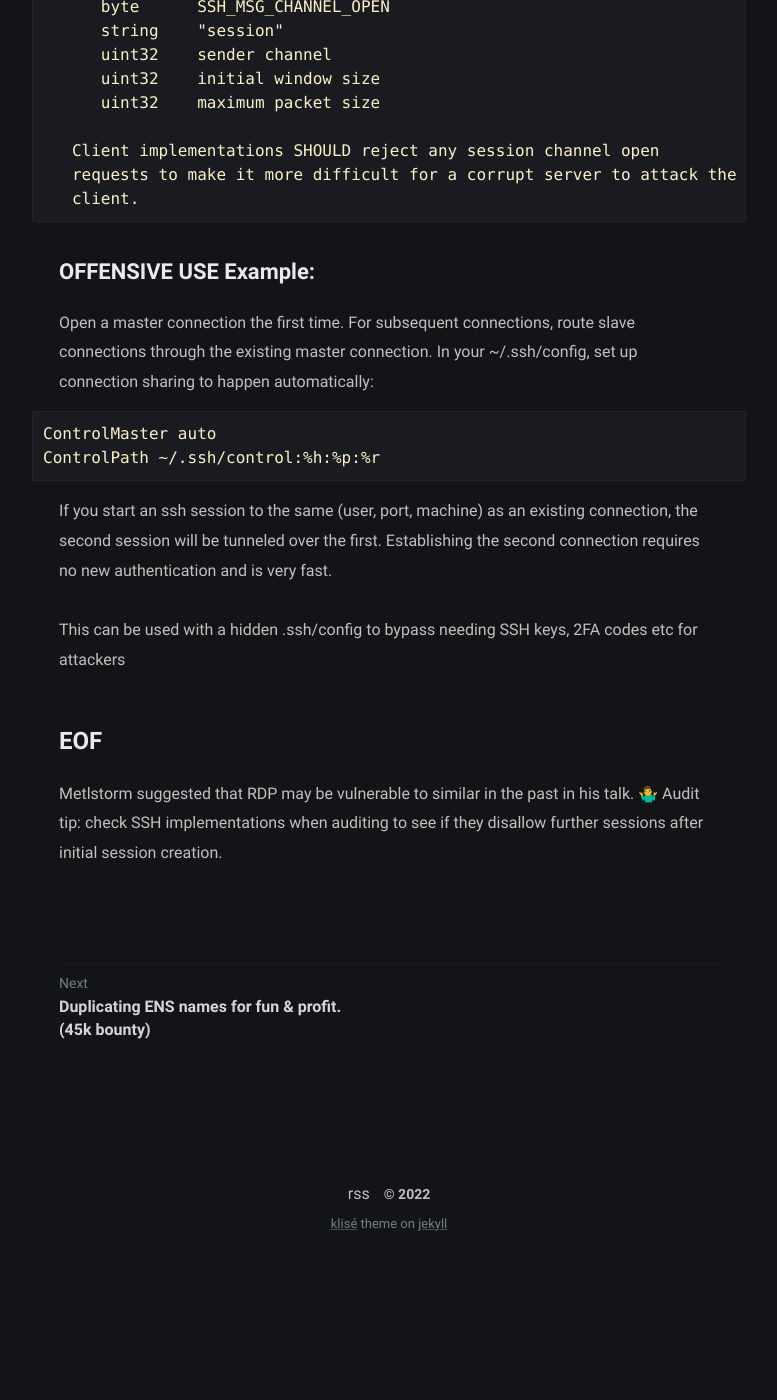
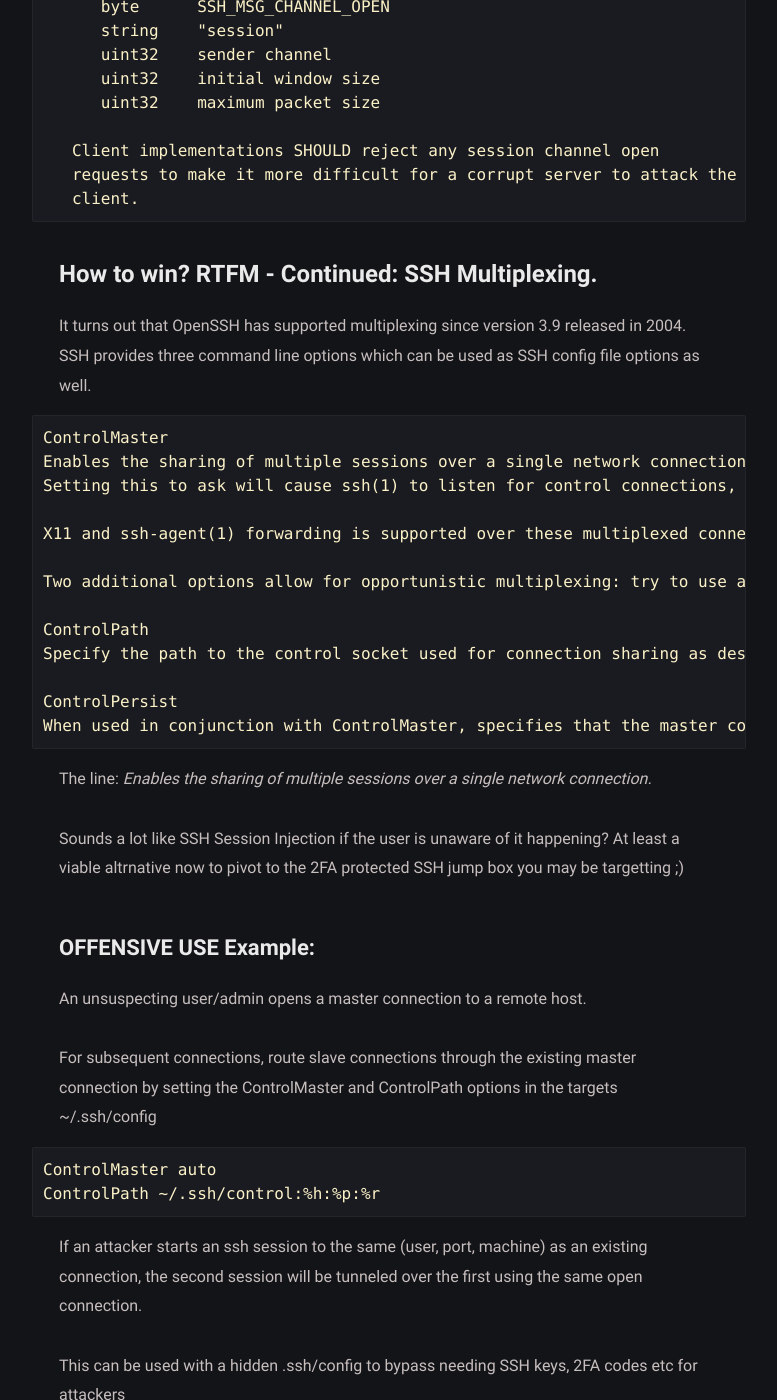
Before and after one commit to Nitping/notablog, a Jekyll site: the page built from _posts/ssh-2fa-lol/2022-01-01-local-ssh-2fa-bypass.md, in a window 1280 px wide and 1400 px high, scrolled down 6455 px. Shown: the whole window, without its empty margins (251-1028 px from the left). Built offline with Jekyll 4.4.1, drawn with Linux system fonts in a browser that asks for light colours; before the commit the page ends 7723 px from its top, so only the background shows below that; some of the changed text lies outside the part shown.

Commit message:
Update 2022-01-01-local-ssh-2fa-bypass.md

````diff
--- a/_posts/ssh-2fa-lol/2022-01-01-local-ssh-2fa-bypass.md
+++ b/_posts/ssh-2fa-lol/2022-01-01-local-ssh-2fa-bypass.md
@@ -11,7 +11,7 @@ Mostly personal notes after revisiting the topic recently while looking into old
 
 These notes serve as a reminder on the importance of reading documentation & understanding a high level overview of a target before reading/writing code to test theories.
 
-Maybe you read any old hack logs from the golden era of hacking then you might have seen mentions of SSH session injection. The technique would allow some one to ptrace an open ssh client and open a 2nd session to an already opened server unbeknownst to the legitimate user the remote host the were connected to was just compromised silently without modifying the sshd binary (on disk or in memory).
+If you read any old hack logs from the golden era of hacking then you might have seen mentions of SSH session injection. The technique would allow some one to ptrace an open ssh client and open a 2nd session to an already opened server unbeknownst to the legitimate user the remote host the were connected to was just compromised silently without modifying the sshd binary (on disk or in memory).
 
 Previous public work:
 Trust Transience: Post Intrustion SSH Hijacking - Metlstorm 2008 [HERE](https://www.blackhat.com/presentations/bh-usa-05/bh-us-05-boileau.pdf).
@@ -244,20 +244,44 @@ listed to receive this message upon request.
    client.
 ```
 
+# How to win? RTFM - Continued: SSH Multiplexing.
+
+It turns out that OpenSSH has supported multiplexing since version 3.9 released in 2004. SSH provides three command line options which can be used as SSH config file options as well.
+
+
+```
+ControlMaster
+Enables the sharing of multiple sessions over a single network connection. When set to yes, ssh(1) will listen for connections on a control socket specified using the ControlPath argument. Additional sessions can connect to this socket using the same ControlPath with ControlMaster set to no (the default). These sessions will try to reuse the master instance's network connection rather than initiating new ones, but will fall back to connecting normally if the control socket does not exist, or is not listening.
+Setting this to ask will cause ssh(1) to listen for control connections, but require confirmation using ssh-askpass(1). If the ControlPath cannot be opened, ssh(1) will continue without connecting to a master instance.
+
+X11 and ssh-agent(1) forwarding is supported over these multiplexed connections, however the display and agent forwarded will be the one belonging to the master connection i.e. it is not possible to forward multiple displays or agents.
+
+Two additional options allow for opportunistic multiplexing: try to use a master connection but fall back to creating a new one if one does not already exist. These options are: auto and autoask. The latter requires confirmation like the ask option.
+
+ControlPath
+Specify the path to the control socket used for connection sharing as described in the ControlMaster section above or the string none to disable connection sharing. Arguments to ControlPath may use the tilde syntax to refer to a user's home directory, the tokens described in the TOKENS section and environment variables as described in the ENVIRONMENT VARIABLES section. It is recommended that any ControlPath used for opportunistic connection sharing include at least %h, %p, and %r (or alternatively %C) and be placed in a directory that is not writable by other users. This ensures that shared connections are uniquely identified.
+
+ControlPersist
+When used in conjunction with ControlMaster, specifies that the master connection should remain open in the background (waiting for future client connections) after the initial client connection has been closed. If set to no (the default), then the master connection will not be placed into the background, and will close as soon as the initial client connection is closed. If set to yes or 0, then the master connection will remain in the background indefinitely (until killed or closed via a mechanism such as the "ssh -O exit"). If set to a time in seconds, or a time in any of the formats documented in sshd_config(5), then the backgrounded master connection will automatically terminate after it has remained idle (with no client connections) for the specified time.
+```
+
+The line: *Enables the sharing of multiple sessions over a single network connection.*
+
+Sounds a lot like SSH Session Injection if the user is unaware of it happening? At least a viable altrnative now to pivot to the 2FA protected SSH jump box you may be targetting ;)
 
 ## OFFENSIVE USE Example:
 
-Open a master connection the first time. For subsequent connections, route slave connections through the existing master connection.
-In your ~/.ssh/config, set up connection sharing to happen automatically:
+An unsuspecting user/admin opens a master connection to a remote host.
 
+For subsequent connections, route slave connections through the existing master connection by setting the ControlMaster and ControlPath options
+in the targets ~/.ssh/config
 
 ```
 ControlMaster auto
 ControlPath ~/.ssh/control:%h:%p:%r
 ```
 
-If you start an ssh session to the same (user, port, machine) as an existing connection, the second session will be tunneled over the first.
-Establishing the second connection requires no new authentication and is very fast.
+If an attacker starts an ssh session to the same (user, port, machine) as an existing connection, the second session will be tunneled over the first using the same open connection.
 
 This can be used with a hidden .ssh/config to bypass needing SSH keys, 2FA codes etc for attackers
 
````
